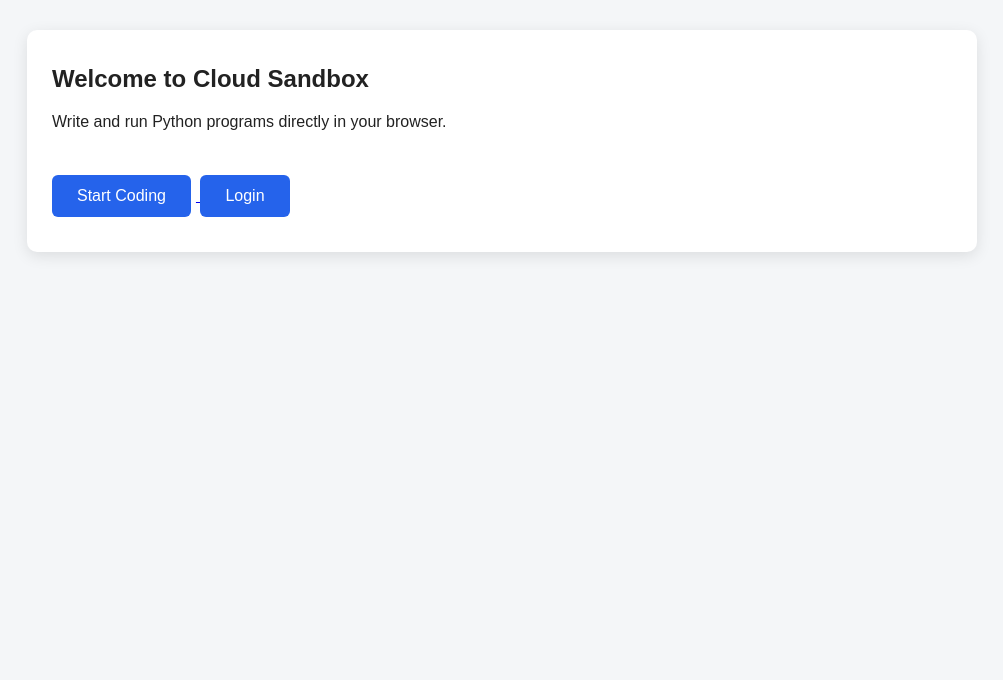
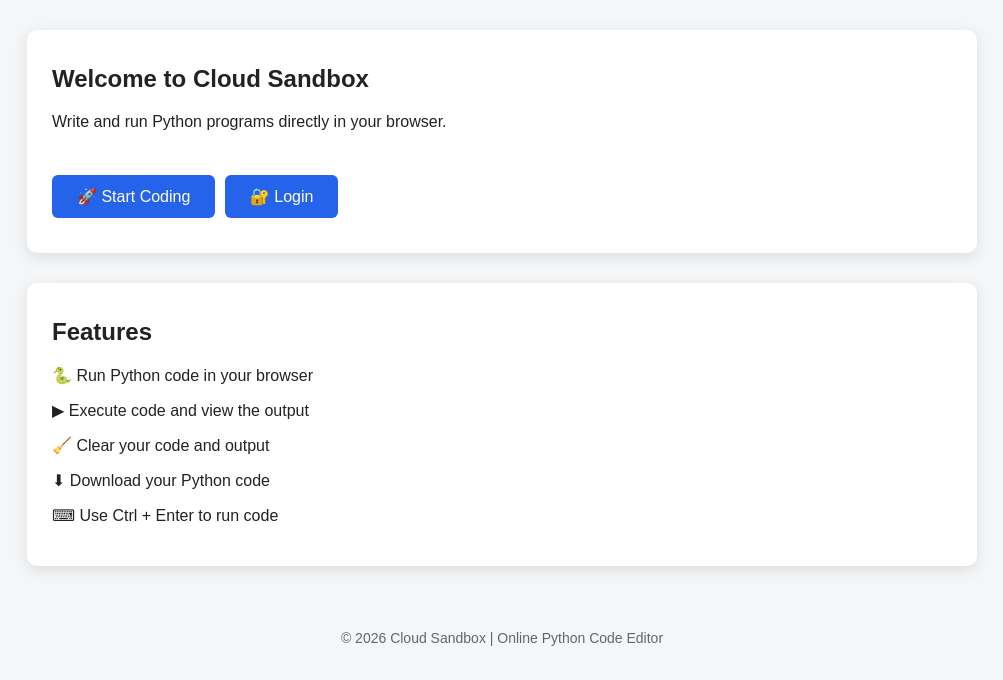
Before and after one commit to yuvanikacs25-dotcom/CloudSandbox, a Flask app: page / in a window 1280 px wide. Shown: the part 148-828 px from the top of the page, without its empty margins (138-1141 px from the left). Before the commit the page ends 404 px from the top, so only its background shows below. Run offline with Flask 3, Linux system fonts and the light colour scheme.

Commit message:
Improved home page and added footer

```diff
--- a/static/css/style.css
+++ b/static/css/style.css
@@ -104,3 +104,10 @@ body {
 	outline: none;
 	border-color: #2563eb;
 }
+footer {
+    text-align: center;
+    margin-top: 30px;
+    padding: 20px;
+    color: #666;
+    font-size: 14px;
+}
--- a/templates/index.html
+++ b/templates/index.html
@@ -1,52 +1,36 @@
 <!DOCTYPE html>
 <html>
-
 <head>
 	<title>Cloud Sandbox</title>
-
-	<link rel="stylesheet"
-		  href="{{ url_for('static', filename='css/style.css') }}">
+	<link rel="stylesheet" href="{{ url_for('static', filename='css/style.css') }}">
 </head>
-
 <body>
-
 	<div class="header">
-
 		<h1>Cloud Sandbox</h1>
-
 		<p>Write. Run. Learn.</p>
-
 	</div>
 
-
 	<div class="container">
+		<div class="editor-box">
+			<h2>Welcome to Cloud Sandbox</h2>
+			<p>Write and run Python programs directly in your browser.</p>
+			<br>
+			<a href="/login"><button class="run-button">🚀 Start Coding</button></a>
+			<a href="/login"><button class="run-button">🔐 Login</button></a>
+		</div>
 
 		<div class="editor-box">
-
-		<h2>Welcome to Cloud Sandbox</h2>
-
-		<p>
-			Write and run Python programs directly
-			in your browser.
-		</p>
-
-		<br>
-
-	<a href="/login">
-    <button class="run-button">
-        Start Coding
-    </button>
-</a>
-
-		<a href="/login">
-			<button class="run-button">
-				Login
-			</button>
-		</a>
-
+			<h2>Features</h2>
+			<p>🐍 Run Python code in your browser</p>
+			<p>▶ Execute code and view the output</p>
+			<p>🧹 Clear your code and output</p>
+			<p>⬇ Download your Python code</p>
+			<p>⌨ Use Ctrl + Enter to run code</p>
 		</div>
-
 	</div>
+<footer>
+    <p>© 2026 Cloud Sandbox | Online Python Code Editor</p>
+</footer>
 
 </body>
 </html>
```
Lines whose indentation alone changed are shown as unchanged.
